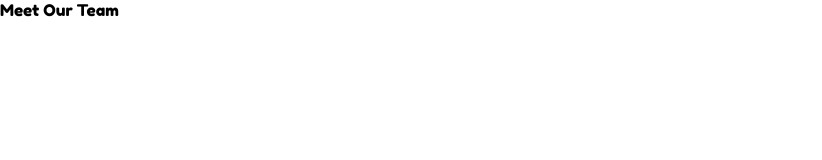
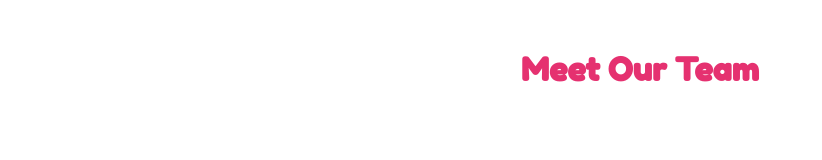
Before and after one commit to Antonio-Ribezzo/html-css-float-cards, a plain HTML site: page index.html in a window 1280 px wide. Shown: the whole page, without its empty margins (0-822 px from the left). Drawn offline with Linux system fonts and the light colour scheme.

Commit message:
Sviluppo header

```diff
--- a/assets/css/style.css
+++ b/assets/css/style.css
@@ -4,6 +4,14 @@
     box-sizing: border-box;
 }
 
+header,main{
+    width: 80%;
+    margin: auto;
+}
+
 header{
     font-family: 'Fredoka One', cursive;
+    text-align: center;
+    margin-top: 50px;
+    color: #e53170;
 }
--- a/index.html
+++ b/index.html
@@ -15,7 +15,9 @@
 <body>
 
     <!-- titolo -->
-    <header>Meet Our Team</header>
+    <header>
+        <h1>Meet Our Team</h1>
+    </header>
 
     <!-- corpo della pagina -->
     <main>
```
